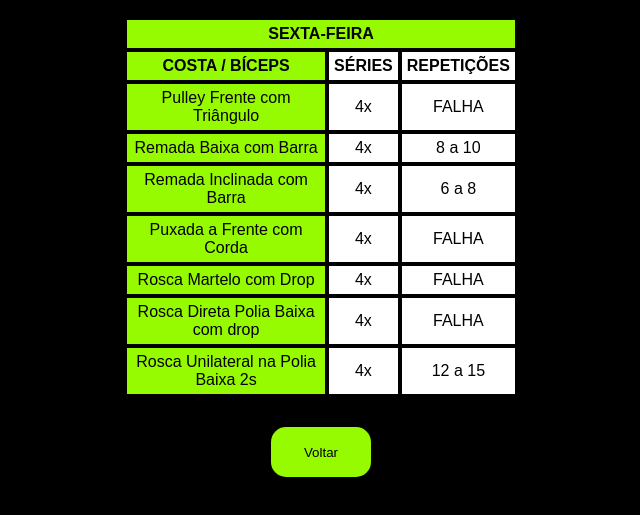
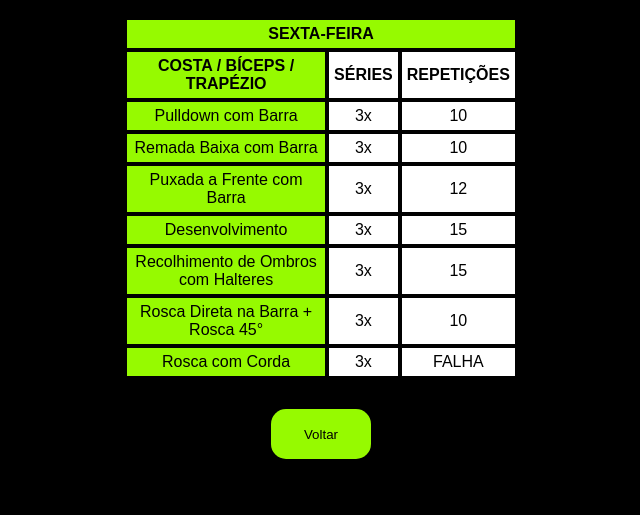
Before and after one commit to wellechi/FICHA_TREINO_WELL, a plain HTML site: page sexta.html in a window 1280 px wide. Shown: the part 65-580 px from the top of the page, without its empty margins (319-959 px from the left). Drawn offline with Linux system fonts and the light colour scheme.

Commit message:
nova ficha

```diff
--- a/sexta.html
+++ b/sexta.html
@@ -14,44 +14,44 @@
           <th colspan="3" class="verde">SEXTA-FEIRA</th>
         </tr>
         <tr>
-          <th class="verde">COSTA / BÍCEPS</th>
+          <th class="verde">COSTA / BÍCEPS / TRAPÉZIO</th>
           <th>SÉRIES</th>
           <th>REPETIÇÕES</th>
         </tr>
         <tr>
-          <td class="verde">Pulley Frente com Triângulo</td>
-          <td>4x</td>
-          <td>FALHA</td>
+          <td class="verde">Pulldown com Barra</td>
+          <td>3x</td>
+          <td>10</td>
         </tr>
         <tr>
           <td class="verde">Remada Baixa com Barra</td>
-          <td>4x</td>
-          <td>8 a 10</td>
+          <td>3x</td>
+          <td>10</td>
         </tr>
         <tr>
-          <td class="verde">Remada Inclinada com Barra</td>
-          <td>4x</td>
-          <td>6 a 8</td>
+          <td class="verde">Puxada a Frente com Barra</td>
+          <td>3x</td>
+          <td>12</td>
         </tr>
         <tr>
-          <td class="verde">Puxada a Frente com Corda</td>
-          <td>4x</td>
-          <td>FALHA</td>
+          <td class="verde">Desenvolvimento</td>
+          <td>3x</td>
+          <td>15</td>
         </tr>
         <tr>
-          <td class="verde">Rosca Martelo com Drop</td>
-          <td>4x</td>
-          <td>FALHA</td>
+          <td class="verde">Recolhimento de Ombros com Halteres</td>
+          <td>3x</td>
+          <td>15</td>
         </tr>
         <tr>
-          <td class="verde">Rosca Direta Polia Baixa com drop</td>
-          <td>4x</td>
-          <td>FALHA</td>
+          <td class="verde">Rosca Direta na Barra + Rosca 45°</td>
+          <td>3x</td>
+          <td>10</td>
         </tr>
         <tr>
-          <td class="verde">Rosca Unilateral na Polia Baixa 2s</td>
-          <td>4x</td>
-          <td>12 a 15</td>
+          <td class="verde">Rosca com Corda</td>
+          <td>3x</td>
+          <td>FALHA</td>
         </tr>
       </table>
       <a href="index.html"><button>Voltar</button></a>
```
Also changed, not shown: quarta.html (+22 -17 lines), quinta.html (+23 -23 lines), segunda.html (+19 -14 lines), terca.html (+17 -17 lines).
